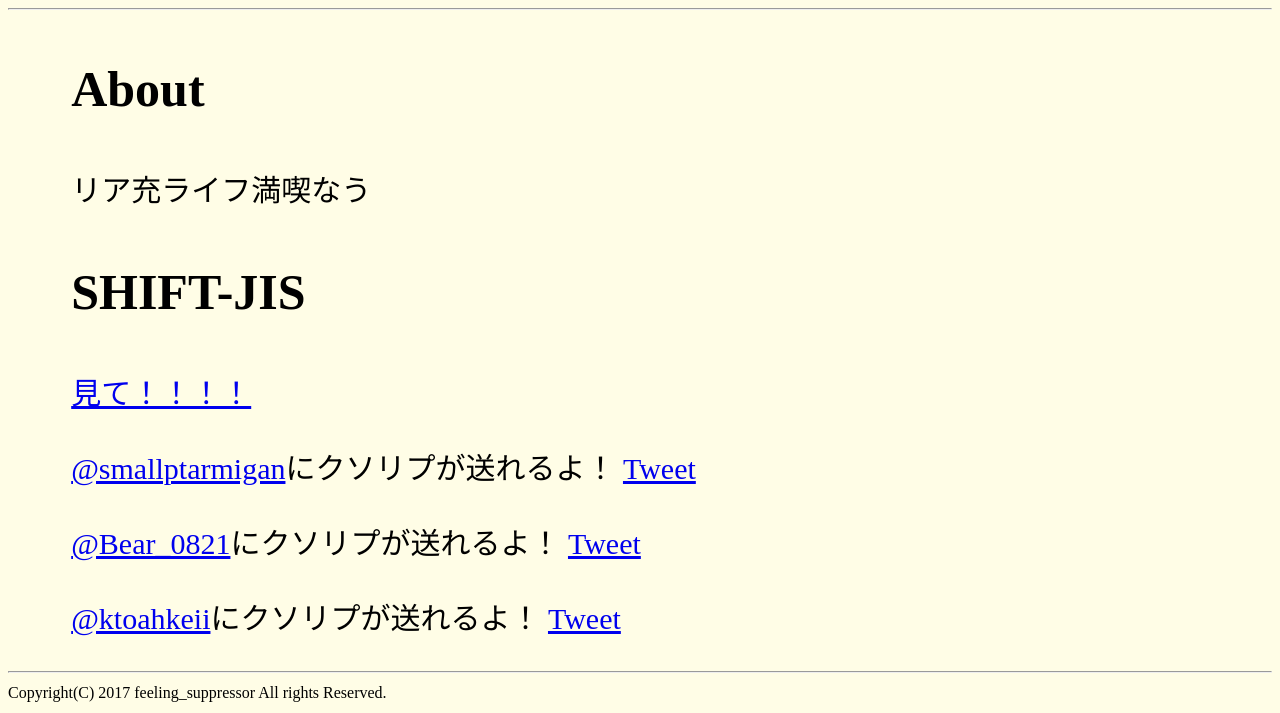
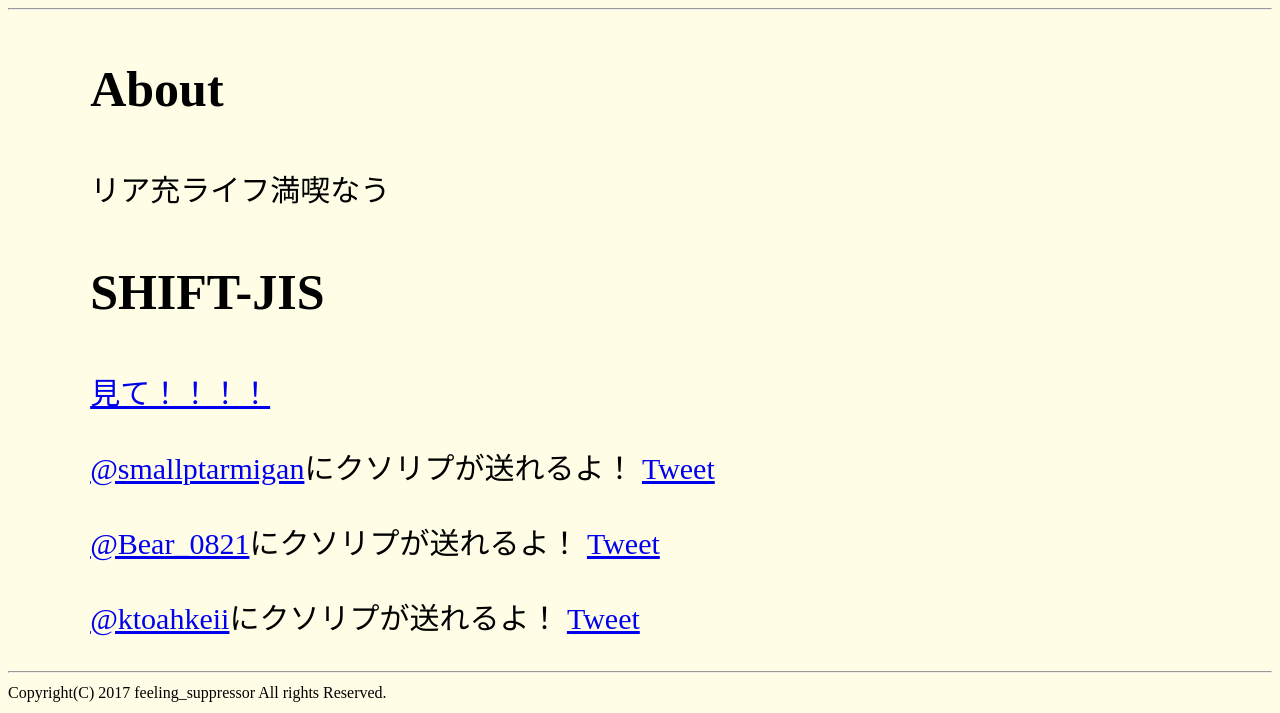
Before and after one commit to feeling-tester/dsmpt-contents, a PHP site: page /index.html in a window 1280 px wide. Shown: the part 128-841 px from the top of the page. Run offline with PHP 8.4, Linux system fonts and the light colour scheme.

Commit message:
view update

```diff
--- a/style.css
+++ b/style.css
@@ -17,7 +17,7 @@ header .title {
 
 section {
 	  margin: 0 auto;
-	  width: 90%;
+	  width: 87%;
 	  /* padding-top: 30px; */
 }
 
```
